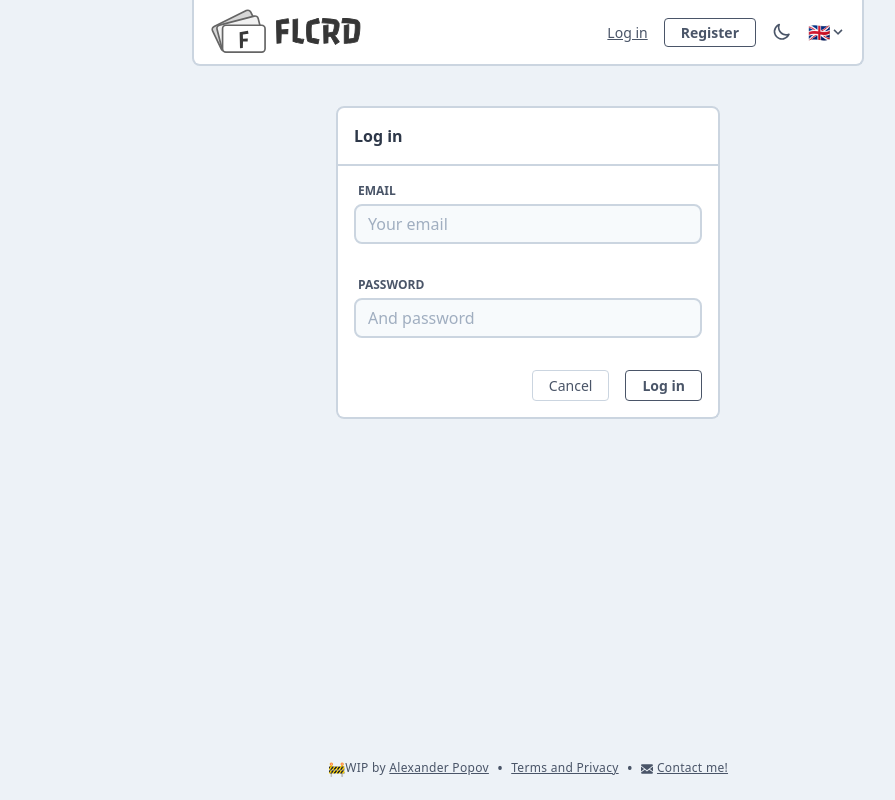
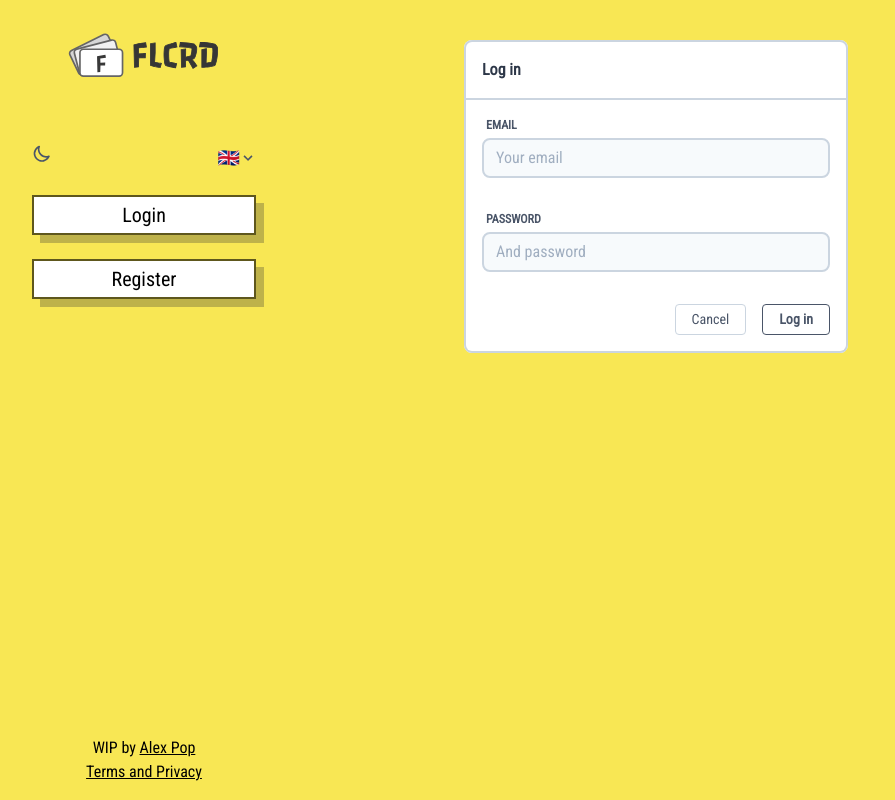
Before and after one commit to alvox/flcrd-client-web, a Vue app: page /login in a window 1280 px wide. Shown: the whole page, without its empty margins (112-1007 px from the left). Built offline with nearby package versions, Linux system fonts and the light colour scheme.

Commit message:
Refactor basic layout to two columns.

```diff
--- a/public/index.html
+++ b/public/index.html
@@ -6,6 +6,7 @@
     <meta name="viewport" content="width=device-width,initial-scale=1.0">
     <meta name="description" content="Flashcards – is one of the most natural methods to memorize things. Just put what you want to learn on it and practice every day. Easy!">
     <link rel="icon" href="<%= BASE_URL %>favicon.png">
+      <link href="https://fonts.googleapis.com/css2?family=Roboto+Condensed:wght@300;400&display=swap" rel="stylesheet">
     <title>Flashcards! Study whatever you want with ease.</title>
   </head>
   <body>
--- a/src/App.vue
+++ b/src/App.vue
@@ -1,20 +1,17 @@
 <template>
-    <div id="app" class="min-h-screen flex flex-col bg-background-primary content-wrapper" :class="theme">
+    <div id="app" class="min-h-screen max-w-5xl mx-auto flex bg-background-primary" :class="theme">
         <Navbar/>
-        <div class="flex-grow">
+        <div class="w-3/4">
             <router-view/>
         </div>
-        <Footer/>
     </div>
 </template>
 
 <script>
     import Navbar from "@/components/Navbar"
-    import Footer from "@/components/Footer"
     export default {
         components: {
-            Navbar,
-            Footer
+            Navbar
         },
         computed: {
             theme() {
--- a/src/assets/tailwind.css
+++ b/src/assets/tailwind.css
@@ -1,6 +1,25 @@
 @tailwind base;
 
 @tailwind components;
+
+body {
+    background: #F8E754;
+    font-family: 'Roboto Condensed', sans-serif;
+}
+
+.sidebar {
+    position: -webkit-sticky;
+    position: sticky;
+    top: 0;
+}
+.divider {
+    height: 1px;
+}
+.bg-alpha {
+    background-color: rgba(0, 0, 0, 0.5);
+}
+
+
 
 .section-header {
     @apply text-base font-extrabold text-copy-primary m-4;
@@ -33,7 +52,7 @@
 @tailwind utilities;
 
 .theme-light {
-    --bg-background-primary: #EDF2F7;
+    --bg-background-primary: #F8E754;
     --bg-background-secondary: white;
     --bg-background-ternary: #F7FAFC;
     --bg-background-hover: #EDF2F7;
--- a/src/components/Footer.vue
+++ b/src/components/Footer.vue
@@ -1,26 +1,12 @@
 <template>
-    <div class="mx-auto max-w-2xl text-center">
-        <div class="md:flex items-center mt-10 mb-5 text-copy-secondary text-xs font-thin tracking-wide">
-            <p class="text-sm">🚧</p>
+    <div class="mb-4 text-center">
             <p>
-                WIP by <a class="underline" href="https://alexanderpopov.me" target="_blank" rel="noopener">Alexander Popov</a>
+                WIP by <a class="underline" href="https://alexanderpopov.me" target="_blank" rel="noopener">Alex Pop</a>
             </p>
-            <p class="md:px-2 text-base">•</p>
             <router-link :to="{name: 'Terms'}">
                 <p class="underline">{{$t('terms')}}</p>
             </router-link>
-            <p class="px-2 text-base">•</p>
-            <p>
-                <a href="mailto:alex@alexanderpopov.me">
-                    <svg class="inline-block fill-current h-3 w-3" xmlns="http://www.w3.org/2000/svg"
-                         viewBox="0 0 20 20">
-                        <path d="M18 2a2 2 0 0 1 2 2v12a2 2 0 0 1-2 2H2a2 2 0 0 1-2-2V4c0-1.1.9-2 2-2h16zm-4.37 9.1L20 16v-2l-5.12-3.9L20 6V4l-10 8L0 4v2l5.12 4.1L0 14v2l6.37-4.9L10 14l3.63-2.9z"/>
-                    </svg>
-                    <span class="inline-block pl-1 underline">{{$t('contact_me')}}</span>
-                </a>
-            </p>
         </div>
-    </div>
 </template>
 
 <script>
--- /dev/null
+++ b/src/components/LangSelect.vue
@@ -0,0 +1,34 @@
+<template>
+    <DropdownLink ref="dropdown">
+        <span slot="link"
+              class="appearance-none flex items-center inline-block text-lg ml-4 text-copy-secondary">
+            <span>{{ $t('lang_emoji') }}</span>
+            <svg class="h-4 w-4 fill-current" xmlns="http://www.w3.org/2000/svg" viewBox="0 0 20 20">
+                <path d="M9.293 12.95l.707.707L15.657 8l-1.414-1.414L10 10.828 5.757 6.586 4.343 8z"/>
+            </svg>
+        </span>
+        <div slot="dropdown" class="shadow rounded border border-border-primary overflow-hidden text-lg">
+            <a href="#"
+               class="no-underline text-center py-1 block border-b border-border-primary bg-background-secondary hover:bg-background-ternary"
+               @click.prevent="selectLang('en')">🇬🇧</a>
+            <a href="#"
+               class="no-underline text-center py-1 block bg-background-secondary hover:bg-background-ternary"
+               @click.prevent="selectLang('ru')">🇷🇺</a>
+        </div>
+    </DropdownLink>
+</template>
+
+<script>
+import DropdownLink from "@/components/DropdownLink"
+
+export default {
+    components: {DropdownLink},
+    name: "LangSelect",
+    methods: {
+        selectLang(lang) {
+            this.$store.dispatch('SELECT_LANG', {lang: lang});
+            this.$refs.dropdown.closeDropdown()
+        },
+    }
+}
+</script>
--- /dev/null
+++ b/src/components/NavButton.vue
@@ -0,0 +1,34 @@
+<template>
+    <div class="fl-button">
+        <button class="w-full h-10 bg-white text-xl appearance-none outline-none" @click="$emit('clicked')">
+            {{ title }}
+        </button>
+        <div class="fl-button-shadow w-full h-10"></div>
+    </div>
+</template>
+
+<script>
+export default {
+    name: "Button",
+    props: ["title"]
+}
+</script>
+
+<style>
+.fl-button button {
+    border-width: 2px;
+    border-color: #5E571D;
+}
+.fl-button:hover button {
+    margin-left: 0.25rem;
+    margin-top: 0.25rem;
+}
+.fl-button:hover .fl-button-shadow {
+    margin-top: -2.25rem;
+}
+.fl-button-shadow {
+    background: #BEB24A;
+    margin-left: 0.5rem;
+    margin-top: -2rem;
+}
+</style>
--- a/src/components/Navbar.vue
+++ b/src/components/Navbar.vue
@@ -1,66 +1,46 @@
 <template>
-    <div class="font-sans antialiased">
-        <nav class="flex items-center justify-between flex-wrap bg-background-secondary py-2 px-4 mx-auto max-w-2xl min-w-2xl border-2 border-t-0 rounded-b-lg border-border-primary">
+    <nav class="w-1/4 pt-8 flex flex-col max-h-screen sidebar">
+
+        <!--logo-->
         <router-link v-if="loggedIn" :to="{name: 'Decks'}">
-                <img class="object-fit h-12" :src="logoImg()" alt="logo"/>
+            <img class="object-fit w-full h-12" :src="logoImg()" alt="logo"/>
         </router-link>
         <router-link v-else :to="{name: 'Index'}">
-                <img class="object-fit h-12" :src="logoImg()" alt="logo"/>
+            <img class="object-fit w-full h-12" :src="logoImg()" alt="logo"/>
         </router-link>
-            <div class="block sm:hidden">
-                <button @click="toggle" class="appearance-none outline-none flex items-center px-3 py-2 text-gray-700 border rounded hover:text-gray-600 hover:border-gray-600">
-                    <svg class="fill-current h-3 w-3" viewBox="0 0 20 20" xmlns="http://www.w3.org/2000/svg"><title>Menu</title><path d="M0 3h20v2H0V3zm0 6h20v2H0V9zm0 6h20v2H0v-2z"/></svg>
-                </button>
+
+        <div class="mt-16 px-4 flex justify-between">
+            <ThemeSwitch/>
+            <LangSelect/>
         </div>
-            <div :class="open ? 'block py-4' : 'hidden'" class="w-full flex-grow sm:flex sm:items-center sm:w-auto">
-                <div class="text-sm sm:flex-grow">
+
+        <!--login/register buttons-->
+        <div v-if="!loggedIn" class="mt-6 px-4">
+            <NavButton title="Login" @clicked="$router.push({name: 'Login'})"/>
+            <NavButton title="Register" class="mt-4" @clicked="$router.push({name: 'Registration'})"/>
         </div>
-                <div v-if="loggedIn" class="flex items-center">
-                    <router-link :to="{name: 'User'}">
-                        <p class="mr-4 text-sm text-copy-primary underline">{{ userName }}</p>
-                    </router-link>
-                    <p class="secondary-btn hover:border-border-s-btn-hover" @click="logoutUser">{{$t('logout')}}</p>
+
+        <div class="flex-grow"></div>
+
+        <!--profile/logout buttons-->
+        <div v-if="loggedIn" class="mb-16 px-4">
+            <NavButton title="Your profile"  @clicked="$router.push({name: 'User'})"/>
+            <NavButton title="Logout" class="mt-4" @clicked="logoutUser"/>
         </div>
-                <div v-else>
-                    <router-link :to="{name: 'Login'}">
-                        <a href="#" class="tertiary-btn hover:text-gray-600 mr-4">{{$t('login')}}</a>
-                    </router-link>
-                    <router-link :to="{name: 'Registration'}">
-                        <a href="" class="primary-btn-outline hover:bg-background-p-btn-hover hover:text-copy-p-btn-hover">{{$t('register')}}</a>
-                    </router-link>
-                </div>
-                <div class="flex items-center justify-between mt-4 md:mt-0 md:ml-4">
-                    <a href="" class="text-copy-secondary block" @click.prevent="switchTheme">
-                        <svg v-if="theme === 'theme-light'" class="fill-current h-5 w-5" xmlns="http://www.w3.org/2000/svg" viewBox="0 0 24 24" width="24" height="24">
-                            <path d="M9.57 3.38a8 8 0 0 0 10.4 10.4 1 1 0 0 1 1.31 1.3 10 10 0 1 1-13-13 1 1 0 0 1 1.3 1.3zM7.1 5.04A8 8 0 1 0 18.3 16.27 10 10 0 0 1 7.08 5.04z"/>
-                        </svg>
-                        <svg v-else class="fill-current h-5 w-5" xmlns="http://www.w3.org/2000/svg" viewBox="0 0 20 20">
-                            <path d="M10 14a4 4 0 1 1 0-8 4 4 0 0 1 0 8zM9 1a1 1 0 1 1 2 0v2a1 1 0 1 1-2 0V1zm6.65 1.94a1 1 0 1 1 1.41 1.41l-1.4 1.4a1 1 0 1 1-1.41-1.41l1.4-1.4zM18.99 9a1 1 0 1 1 0 2h-1.98a1 1 0 1 1 0-2h1.98zm-1.93 6.65a1 1 0 1 1-1.41 1.41l-1.4-1.4a1 1 0 1 1 1.41-1.41l1.4 1.4zM11 18.99a1 1 0 1 1-2 0v-1.98a1 1 0 1 1 2 0v1.98zm-6.65-1.93a1 1 0 1 1-1.41-1.41l1.4-1.4a1 1 0 1 1 1.41 1.41l-1.4 1.4zM1.01 11a1 1 0 1 1 0-2h1.98a1 1 0 1 1 0 2H1.01zm1.93-6.65a1 1 0 1 1 1.41-1.41l1.4 1.4a1 1 0 1 1-1.41 1.41l-1.4-1.4z"/>
-                        </svg>
-                    </a>
-                    <DropdownLink ref="dropdown">
-                        <span slot="link" class="appearance-none flex items-center inline-block text-lg ml-4 text-copy-secondary">
-                            <span>{{$t('lang_emoji')}}</span>
-                            <svg class="h-4 w-4 fill-current" xmlns="http://www.w3.org/2000/svg" viewBox="0 0 20 20">
-                                <path d="M9.293 12.95l.707.707L15.657 8l-1.414-1.414L10 10.828 5.757 6.586 4.343 8z"/>
-                            </svg>
-                        </span>
-                        <div slot="dropdown" class="shadow rounded border border-border-primary overflow-hidden text-lg">
-                            <a href="#" class="no-underline text-center py-1 block border-b border-border-primary bg-background-secondary hover:bg-background-ternary" @click.prevent="selectLang('en')">🇬🇧</a>
-                            <a href="#" class="no-underline text-center py-1 block bg-background-secondary hover:bg-background-ternary" @click.prevent="selectLang('ru')">🇷🇺</a>
-                        </div>
-                    </DropdownLink>
-                </div>
-            </div>
+
+        <Footer/>
     </nav>
-    </div>
 </template>
 
 <script>
-    import DropdownLink from './DropdownLink'
+import Footer from "@/components/Footer"
+import NavButton from "@/components/NavButton"
+import LangSelect from "@/components/LangSelect"
+import ThemeSwitch from "@/components/ThemeSwitch"
+
 export default {
     name: "Navbar",
-        components: {DropdownLink},
+    components: {Footer, NavButton, LangSelect, ThemeSwitch},
     data() {
         return {
             open: false,
@@ -75,24 +55,11 @@
         },
         theme() {
             return this.$store.getters.theme
-            },
-            lang() {
-                return this.$store.getters.lang
         }
     },
     methods: {
         logoutUser() {
             this.$store.dispatch('LOGOUT_USER')
-            },
-            toggle() {
-                this.open = !this.open
-            },
-            switchTheme() {
-                this.$store.dispatch('SWITCH_THEME')
-            },
-            selectLang(lang) {
-                this.$store.dispatch('SELECT_LANG', {lang: lang});
-                this.$refs.dropdown.closeDropdown()
         },
         logoImg() {
             return this.theme === 'theme-light'
@@ -102,5 +69,3 @@
     }
 }
 </script>
-
-<style></style>
--- /dev/null
+++ b/src/components/ThemeSwitch.vue
@@ -0,0 +1,29 @@
+<template>
+    <a href="" class="text-copy-secondary block" @click.prevent="switchTheme">
+        <svg v-if="theme === 'theme-light'" class="fill-current h-5 w-5" xmlns="http://www.w3.org/2000/svg"
+             viewBox="0 0 24 24" width="24" height="24">
+            <path
+                d="M9.57 3.38a8 8 0 0 0 10.4 10.4 1 1 0 0 1 1.31 1.3 10 10 0 1 1-13-13 1 1 0 0 1 1.3 1.3zM7.1 5.04A8 8 0 1 0 18.3 16.27 10 10 0 0 1 7.08 5.04z"/>
+        </svg>
+        <svg v-else class="fill-current h-5 w-5" xmlns="http://www.w3.org/2000/svg" viewBox="0 0 20 20">
+            <path
+                d="M10 14a4 4 0 1 1 0-8 4 4 0 0 1 0 8zM9 1a1 1 0 1 1 2 0v2a1 1 0 1 1-2 0V1zm6.65 1.94a1 1 0 1 1 1.41 1.41l-1.4 1.4a1 1 0 1 1-1.41-1.41l1.4-1.4zM18.99 9a1 1 0 1 1 0 2h-1.98a1 1 0 1 1 0-2h1.98zm-1.93 6.65a1 1 0 1 1-1.41 1.41l-1.4-1.4a1 1 0 1 1 1.41-1.41l1.4 1.4zM11 18.99a1 1 0 1 1-2 0v-1.98a1 1 0 1 1 2 0v1.98zm-6.65-1.93a1 1 0 1 1-1.41-1.41l1.4-1.4a1 1 0 1 1 1.41 1.41l-1.4 1.4zM1.01 11a1 1 0 1 1 0-2h1.98a1 1 0 1 1 0 2H1.01zm1.93-6.65a1 1 0 1 1 1.41-1.41l1.4 1.4a1 1 0 1 1-1.41 1.41l-1.4-1.4z"/>
+        </svg>
+    </a>
+</template>
+
+<script>
+export default {
+    name: "ThemeSwitch",
+    computed: {
+        theme() {
+            return this.$store.getters.theme
+        }
+    },
+    methods: {
+        switchTheme() {
+            this.$store.dispatch('SWITCH_THEME')
+        },
+    }
+}
+</script>
```
Lines whose indentation alone changed are shown as unchanged.
